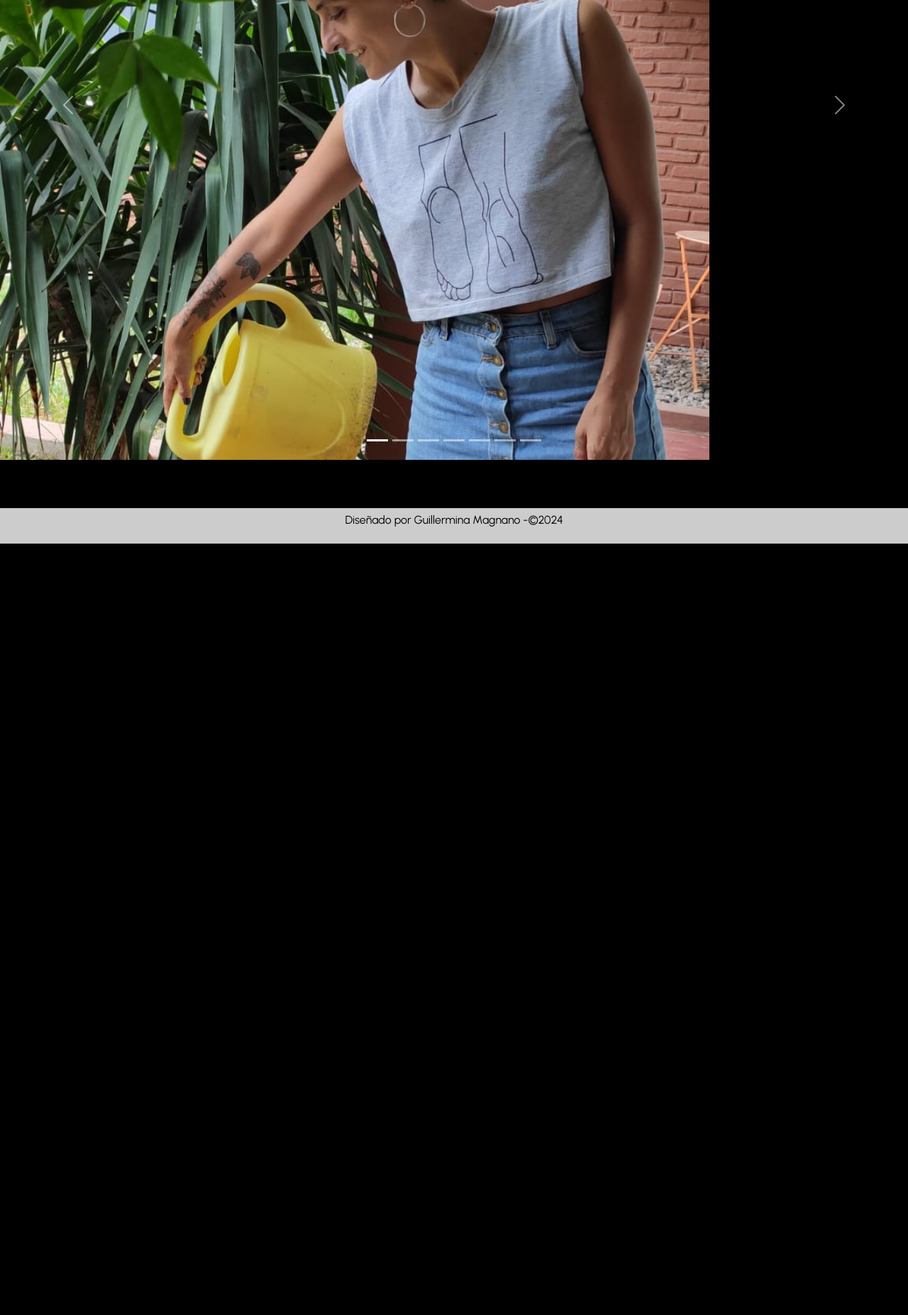
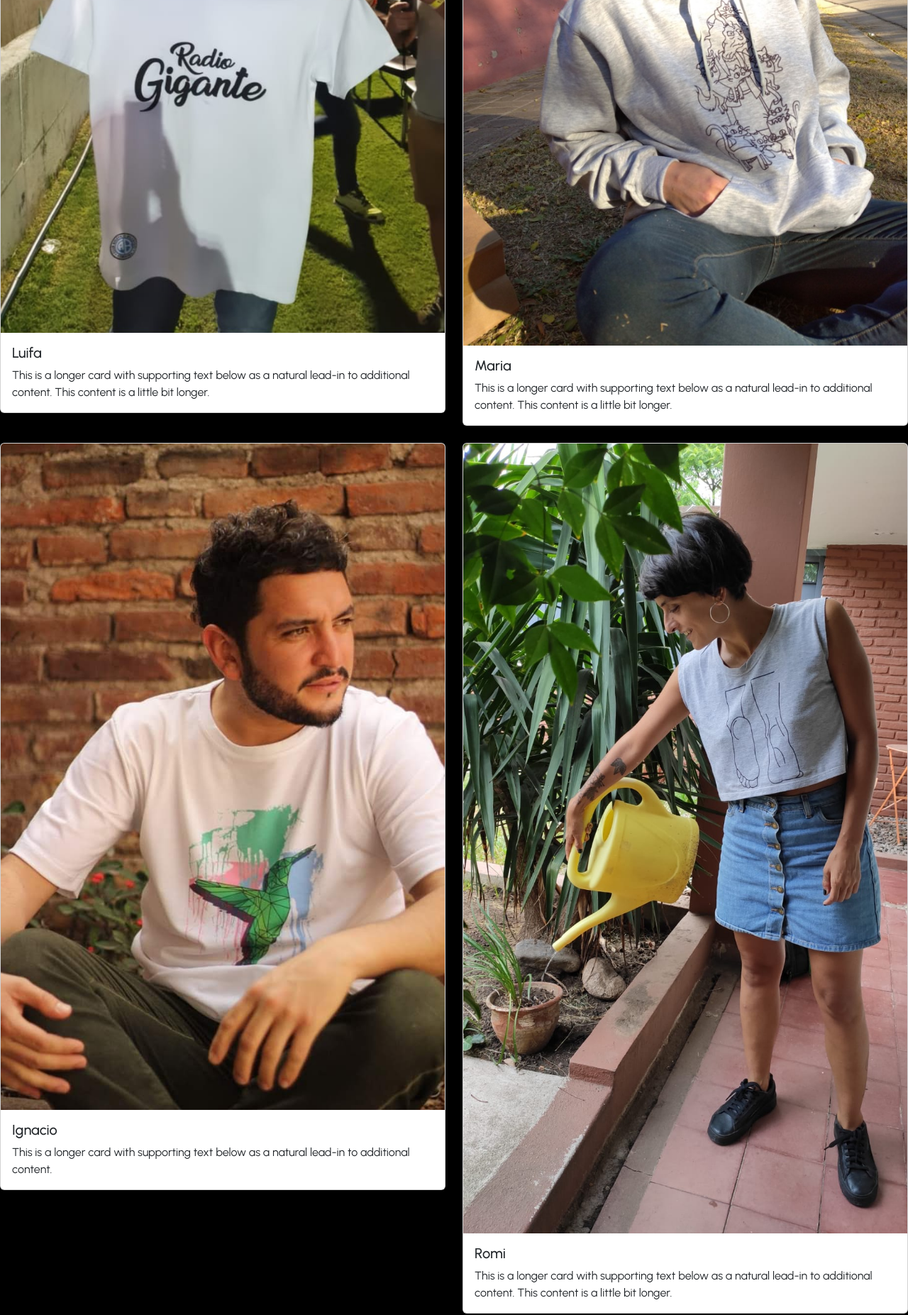
Before and after one commit to guimagnano/EN-UNA, a plain HTML site: page Clientes.html in a window 1280 px wide. Shown: the part 720-2573 px from the top of the page at 71% size. Before the commit the page ends 1486 px from the top, so only its background shows below. Drawn offline with nearby package versions, Linux system fonts and the light colour scheme.

Commit message:
segunda parte II

```diff
--- a/Clientes.html
+++ b/Clientes.html
@@ -33,58 +33,47 @@
     <br>
     <section class="clientes">
         <h2>Nuestros Clientes</h2>
-        <div id="carouselExampleIndicators" class="carousel slide">
-            <div class="carousel-indicators">
-                <button type="button" data-bs-target="#carouselExampleIndicators" data-bs-slide-to="0" class="active"
-                    aria-current="true" aria-label="Slide 1"></button>
-                <button type="button" data-bs-target="#carouselExampleIndicators" data-bs-slide-to="1"
-                    aria-label="Slide 2"></button>
-                <button type="button" data-bs-target="#carouselExampleIndicators" data-bs-slide-to="2"
-                    aria-label="Slide 3"></button>
-                <button type="button" data-bs-target="#carouselExampleIndicators" data-bs-slide-to="3"
-                    aria-label="Slide 4"></button>
-                <button type="button" data-bs-target="#carouselExampleIndicators" data-bs-slide-to="4"
-                    aria-label="Slide 5"></button>
-                <button type="button" data-bs-target="#carouselExampleIndicators" data-bs-slide-to="5"
-                    aria-label="Slide 6"></button>
-                <button type="button" data-bs-target="#carouselExampleIndicators" data-bs-slide-to="6"
-                    aria-label="Slide 0"></button>
+        <div class="row row-cols-1 row-cols-md-2 g-4">
+            <div class="col">
+              <div class="card">
+                <img src="IMG/Clientes/clientes (2) .jpg" class="card-img-top" alt="...">
+                <div class="card-body">
+                  <h5 class="card-title">Luifa</h5>
+                  <p class="card-text">This is a longer card with supporting text below as a natural lead-in to additional content. This content is a little bit longer.</p>
+                </div>
+              </div>
             </div>
-            <div class="carousel-inner">
-                <div class="carousel-item active">
-                    <img src="IMG/Clientes/clientes (1).jpg" class="d-block w-100" alt="...">
+            <div class="col">
+              <div class="card">
+                <img src="IMG/Clientes/clientes (4).jpg" class="card-img-top" alt="...">
+                <div class="card-body">
+                  <h5 class="card-title">Maria</h5>
+                  <p class="card-text">This is a longer card with supporting text below as a natural lead-in to additional content. This content is a little bit longer.</p>
                 </div>
-                <div class="carousel-item">
-                    <img src="IMG/Clientes/clientes (2).png" class="d-block w-100" alt="...">
+              </div>
+            </div>
+            <div class="col">
+              <div class="card">
+                <img src="IMG/Clientes/clientes (3).jpg" class="card-img-top" alt="...">
+                <div class="card-body">
+                  <h5 class="card-title">Ignacio</h5>
+                  <p class="card-text">This is a longer card with supporting text below as a natural lead-in to additional content.</p>
                 </div>
-                <div class="carousel-item">
-                    <img src="IMG/Clientes/clientes (3).jpg" height="1000px" width="640px" class="d-block w-100"
-                        alt="...">
+              </div>
+            </div>
+            <div class="col">
+              <div class="card">
+                <img src="IMG/Clientes/clientes (1).jpg" class="card-img-top" alt="...">
+                <div class="card-body">
+                  <h5 class="card-title">Romi</h5>
+                  <p class="card-text">This is a longer card with supporting text below as a natural lead-in to additional content. This content is a little bit longer.</p>
                 </div>
-                <div class="carousel-item">
-                    <img src="IMG/Clientes/clientes (4).jpg" class="d-block w-100" alt="...">
-                </div>
-                <div class="carousel-item">
-                    <img src="IMG/Clientes/clientes (5).jpg" class="d-block w-100" alt="...">
-                </div>
-                <div class="carousel-item">
-                    <img src="IMG/Clientes/clientes (6).jpg" class="d-block w-100" alt="...">
-                </div>
+              </div>
             </div>
-            <button class="carousel-control-prev" type="button" data-bs-target="#carouselExampleIndicators"
-                data-bs-slide="prev">
-                <span class="carousel-control-prev-icon" aria-hidden="true"></span>
-                <span class="visually-hidden">Previous</span>
-            </button>
-            <button class="carousel-control-next" type="button" data-bs-target="#carouselExampleIndicators"
-                data-bs-slide="next">
-                <span class="carousel-control-next-icon" aria-hidden="true"></span>
-                <span class="visually-hidden">Next</span>
-            </button>
-        </div>
+          </div>
+
     </section>
     <br>
-
     <br>
     <footer>
         <p>Diseñado por Guillermina Magnano -&copy;2024</p>
--- a/css/enuna.css
+++ b/css/enuna.css
@@ -108,7 +108,3 @@ footer {
     padding: 5px 0;
     margin-top: 20px;
 }
- .reme {
-    size-adjust: 10%;
-
- }
```
Also changed, not shown: IMG/Clientes/clientes (2) .jpg (added).
